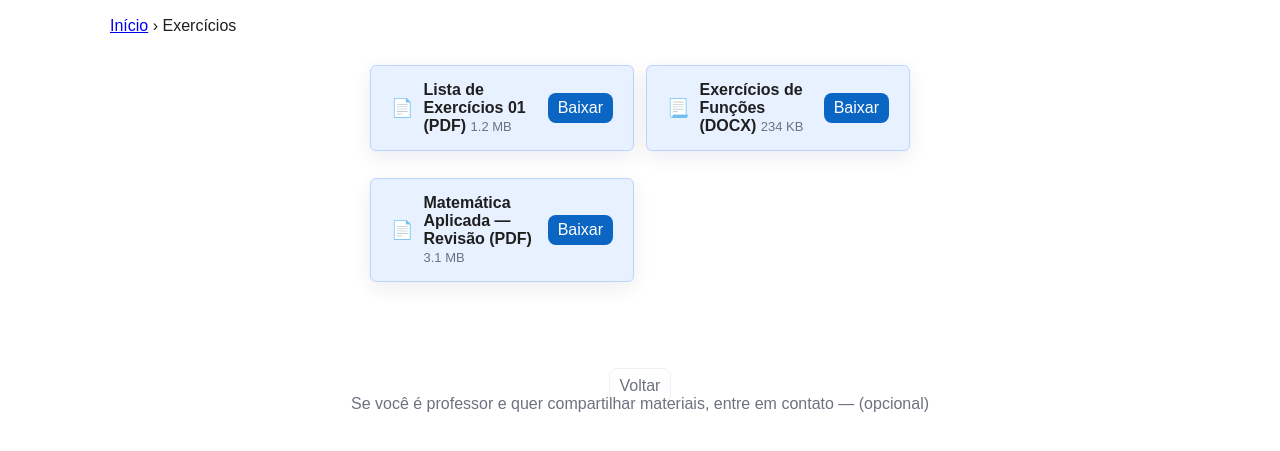
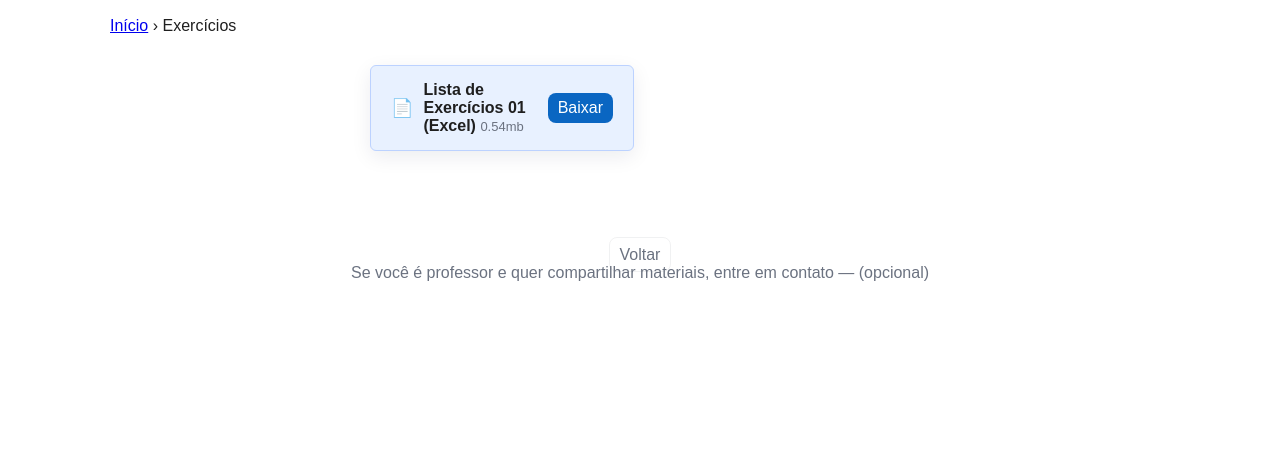
Before and after one commit to melky-yc/exercism-melky, a plain HTML site: page exercicios.html in a window 1280 px wide. Shown: the part 75-526 px from the top of the page. Drawn offline with Linux system fonts and the light colour scheme.

Commit message:
exercicio de excel

```diff
--- a/exercicios.html
+++ b/exercicios.html
@@ -39,15 +39,15 @@
         <ul class="file-list">
 
         <!-- EXEMPLOS — substitua pelos seus arquivos -->
-        <li class="file" data-title="Lista de Exercícios 01" data-type="pdf" data-size="1.2 MB">
+        <li class="file" data-title="Lista de Exercícios 01" data-type="pdf" data-size="0.54 MB">
             <div class="file-info">
-                <span class="file-title">Lista de Exercícios 01 (PDF)</span>
-                <span class="muted">1.2 MB</span>
+                <span class="file-title">Lista de Exercícios 01 (Excel)</span>
+                <span class="muted">0.54mb</span>
             </div>
-            <a href="arquivos/lista01.pdf" download class="btn-small" aria-label="Baixar Lista de Exercícios 01 (PDF)">Baixar</a>
+            <a href="exercicios/Exercicio-Excel.xlsx" download class="btn-small" aria-label="Baixar Lista de Exercícios 01 (Excel)">Baixar</a>
         </li>
 
-        <li class="file" data-title="Exercícios de Funções" data-type="docx" data-size="234 KB">
+        <!-- <li class="file" data-title="Exercícios de Funções" data-type="docx" data-size="234 KB">
             <div class="file-info">
                 <span class="file-title">Exercícios de Funções (DOCX)</span>
                 <span class="muted">234 KB</span>
@@ -61,7 +61,7 @@
                 <span class="muted">3.1 MB</span>
             </div>
             <a href="arquivos/revisao.pdf" download class="btn-small">Baixar</a>
-        </li>
+        </li> -->
 
     </ul>
     </div>
```
Also changed, not shown: 1 other file.
